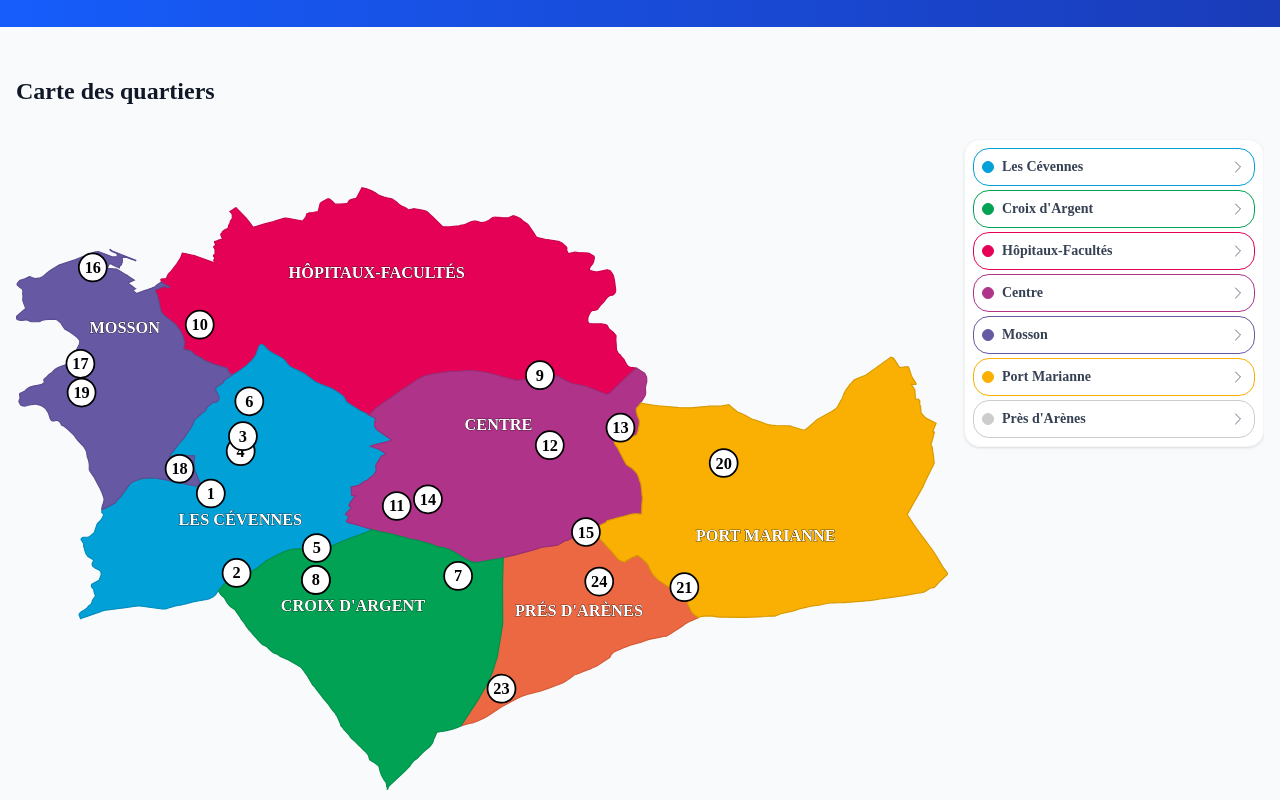
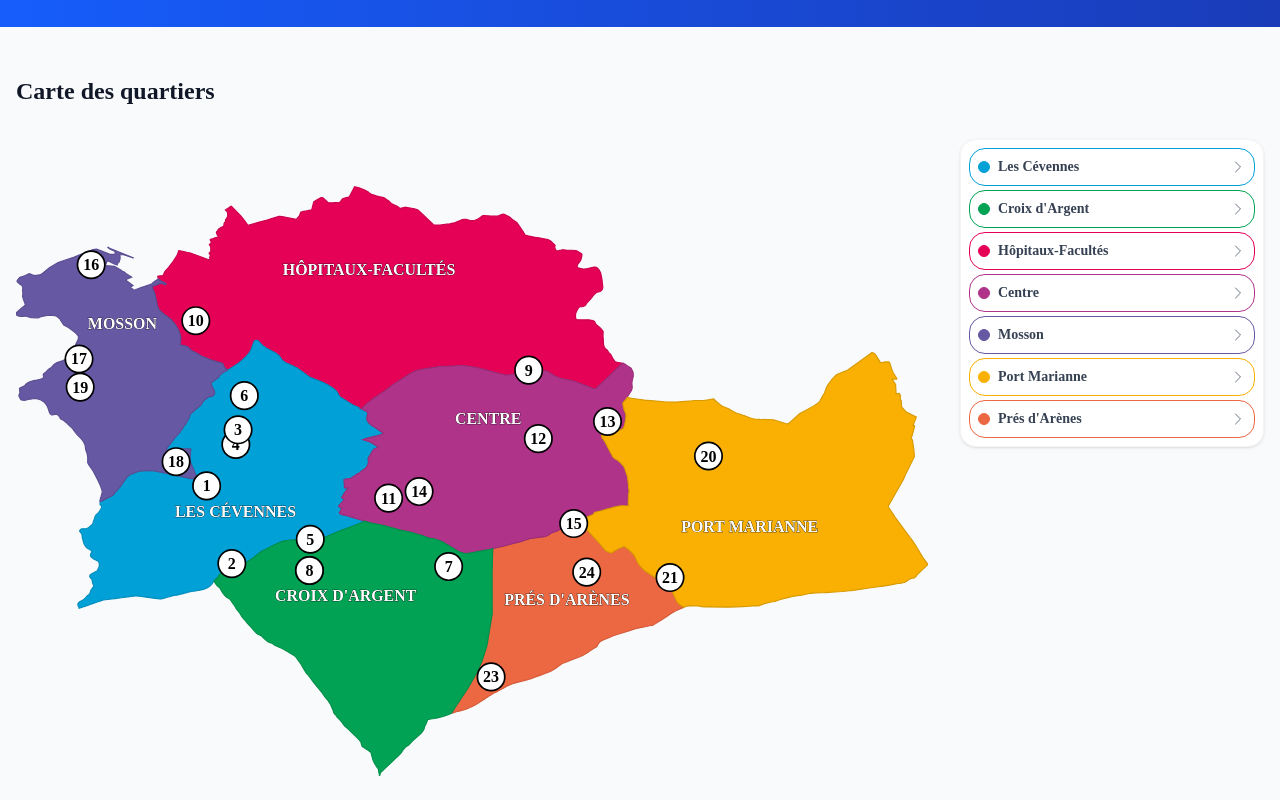
Before and after one commit to sthiefaine/montpellier-maisons-pour-tous, a Next.js app: page / in a window 1280 px wide. Shown: the part 420-1220 px from the top of the page. Built offline with nearby package versions, Linux system fonts and the light colour scheme.

Commit message:
feat(quartier): add map of city

```diff
--- a/app/components/HomepageClient/HeroSection.tsx
+++ b/app/components/HomepageClient/HeroSection.tsx
@@ -4,7 +4,7 @@ import React, { useState, useEffect } from 'react';
 import { StatisticsType } from '@/types';
 import Link from 'next/link';
 import { ArrowRightIcon } from '@heroicons/react/24/outline';
-import QuartierMap from '@/app/components/QuartierMap';
+import QuartierMap from '@/app/components/Maps/QuartierMap';
 import MapSection from './MapSection';
 
 interface HeroSectionProps {
--- a/app/components/HomepageClient/MapSection.tsx
+++ b/app/components/HomepageClient/MapSection.tsx
@@ -1,21 +1,17 @@
-import QuartierMap from '../QuartierMap';
-import MapLegend from '../MapLegend';
+import QuartierMap from '../Maps/QuartierMap';
+import MapLegend from '../Maps/MapLegend';
 
 export default function MapSection() {
   return (
     <section className="w-full bg-gray-50 py-12">
       <div className="container mx-auto px-4">
         <h2 className="text-2xl font-bold text-gray-900 mb-8">Carte des quartiers</h2>
-        <div className="overflow-x-auto">
-          <div className="min-w-fit">
-            <div className="grid grid-cols-4 gap-4">
-              <div className="col-span-3">
-                <QuartierMap />
-              </div>
-              <div className="col-span-1">
-                <MapLegend />
-              </div>
-            </div>
+        <div className="flex flex-col md:flex-row gap-8">
+          <div className="w-full md:w-3/4">
+            <QuartierMap />
+          </div>
+          <div className="w-full md:w-1/4">
+            <MapLegend />
           </div>
         </div>
       </div>
--- a/app/components/MapLegend.tsx
+++ b/app/components/Maps/MapLegend.tsx
@@ -4,64 +4,7 @@ import { useState } from 'react';
 import { QUARTIER_STYLES } from '@/lib/helpers/quartierStyles';
 import mptData from '@/data/mpt.json';
 import { ChevronDownIcon, ChevronRightIcon } from '@heroicons/react/24/outline';
-
-const QUARTIERS = [
-  {
-    name: 'Les Cévennes',
-    mpts: [1, 2, 3, 4, 5, 6],
-  },
-  {
-    name: "Croix d'Argent",
-    mpts: [7, 8],
-  },
-  {
-    name: 'Hôpitaux-Facultés',
-    mpts: [9, 10],
-  },
-  {
-    name: 'Centre',
-    mpts: [11, 12, 13, 14, 15],
-  },
-  {
-    name: 'Mosson',
-    mpts: [16, 17, 18, 19],
-  },
-  {
-    name: 'Port Marianne',
-    mpts: [20, 21],
-  },
-  {
-    name: "Près d'Arènes",
-    mpts: [22, 23, 24],
-  },
-];
-
-const MPT_NUMBERS = [
-  { id: 'mpt-maison-pour-tous-andre-chamson', number: 1 },
-  { id: 'mpt-maison-pour-tous-antoine-de-saint-exupery', number: 2 },
-  { id: 'mpt-maison-pour-tous-fanfonne-guillierme', number: 3 },
-  { id: 'mpt-maison-pour-tous-francois-villon', number: 4 },
-  { id: 'mpt-maison-pour-tous-marcel-pagnol', number: 5 },
-  { id: 'mpt-maison-pour-tous-paul-emile-victor', number: 6 },
-  { id: 'mpt-maison-pour-tous-albert-camus', number: 7 },
-  { id: 'mpt-maison-pour-tous-michel-colucci', number: 8 },
-  { id: 'mpt-maison-pour-tous-albert-dubout', number: 9 },
-  { id: 'mpt-maison-pour-tous-rosa-lee-parks', number: 10 },
-  { id: 'mpt-maison-pour-tous-albertine-sarrazin', number: 11 },
-  { id: 'mpt-maison-pour-tous-frederic-chopin', number: 12 },
-  { id: 'mpt-maison-pour-tous-george-sand', number: 13 },
-  { id: 'mpt-maison-pour-tous-joseph-ricome-et-theatre-gerard-philipe', number: 14 },
-  { id: 'mpt-maison-pour-tous-voltaire', number: 15 },
-  { id: 'mpt-maison-pour-tous-georges-brassens', number: 16 },
-  { id: 'mpt-maison-pour-tous-leo-lagrange', number: 17 },
-  { id: 'mpt-maison-pour-tous-marie-curie', number: 18 },
-  { id: 'mpt-maison-pour-tous-louis-feuillade', number: 19 },
-  { id: 'mpt-maison-pour-tous-melina-mercouri', number: 20 },
-  { id: 'mpt-maison-pour-tous-frida-kahlo', number: 21 },
-  { id: 'mpt-maison-pour-tous-lescoutaire', number: 22 },
-  { id: 'mpt-maison-pour-tous-jean-pierre-caillens', number: 23 },
-  { id: 'mpt-maison-pour-tous-boris-vian', number: 24 },
-];
+import { QUARTIERS, MPT_NUMBERS } from './types';
 
 export default function MapLegend() {
   const [expandedQuartiers, setExpandedQuartiers] = useState<Set<string>>(new Set());
@@ -80,7 +23,7 @@ export default function MapLegend() {
 
   return (
     <div className="bg-white/95 rounded-lg p-2 shadow-sm border border-gray-100">
-      <div className="space-y-1">
+      <div className="space-y-1 max-h-[80vh] overflow-y-auto">
         {QUARTIERS.map(quartier => {
           const style = QUARTIER_STYLES[quartier.name as keyof typeof QUARTIER_STYLES] || {
             fill: '#CCCCCC',
@@ -100,19 +43,19 @@ export default function MapLegend() {
                 className="w-full flex items-center gap-2 p-2 hover:bg-gray-50 transition-colors"
               >
                 <span
-                  className="w-3 h-3 rounded-sm"
+                  className="w-3 h-3 rounded-sm flex-shrink-0"
                   style={{
                     backgroundColor: style.fill,
                     border: `1px solid ${style.fill}`,
                   }}
                 />
-                <span className="font-bold text-sm text-gray-700 flex-1 text-left">
+                <span className="font-bold text-sm text-gray-700 flex-1 text-left truncate">
                   {quartier.name}
                 </span>
                 {isExpanded ? (
-                  <ChevronDownIcon className="w-4 h-4 text-gray-500" />
+                  <ChevronDownIcon className="w-4 h-4 text-gray-500 flex-shrink-0" />
                 ) : (
-                  <ChevronRightIcon className="w-4 h-4 text-gray-500" />
+                  <ChevronRightIcon className="w-4 h-4 text-gray-500 flex-shrink-0" />
                 )}
               </button>
               {isExpanded && (
@@ -128,8 +71,8 @@ export default function MapLegend() {
 
                       return (
                         <div key={mpt.id} className="flex items-center gap-1 text-xs text-gray-600">
-                          <span className="font-medium min-w-[1rem]">{mptNumber}.</span>
-                          <span>{displayName}</span>
+                          <span className="font-medium min-w-[1rem] flex-shrink-0">{mptNumber}.</span>
+                          <span className="truncate">{displayName}</span>
                         </div>
                       );
                     })}
--- /dev/null
+++ b/app/components/Maps/QuartierDetail.tsx
@@ -0,0 +1,106 @@
+'use client';
+
+import { motion, AnimatePresence } from 'framer-motion';
+import { XMarkIcon } from '@heroicons/react/24/outline';
+import { QUARTIER_STYLES } from '@/lib/helpers/quartierStyles';
+import mptData from '@/data/mpt.json';
+import Link from 'next/link';
+import { ArrowTopRightOnSquareIcon } from '@heroicons/react/24/outline';
+import { MPT_NUMBERS, QUARTIERS } from './types';
+
+interface QuartierDetailProps {
+  quartierName: string;
+  onClose: () => void;
+}
+
+export default function QuartierDetail({ quartierName, onClose }: QuartierDetailProps) {
+  const style = QUARTIER_STYLES[quartierName as keyof typeof QUARTIER_STYLES] || {
+    fill: '#CCCCCC',
+    stroke: '#999999',
+    text: '#000000',
+  };
+
+  const quartier = QUARTIERS.find(q => q.name === quartierName);
+  if (!quartier) return null;
+
+  return (
+    <AnimatePresence>
+      <motion.div
+        initial={{ opacity: 0, scale: 0.8 }}
+        animate={{ opacity: 1, scale: 1 }}
+        exit={{ opacity: 0, scale: 0.8 }}
+        transition={{ duration: 0.2 }}
+        className="fixed inset-0 z-50 flex items-center justify-center p-4"
+      >
+        <div
+          className="fixed inset-0 backdrop-blur-sm"
+          onClick={onClose}
+        />
+        <motion.div
+          initial={{ y: 50 }}
+          animate={{ y: 0 }}
+          exit={{ y: 50 }}
+          className="relative bg-white rounded-lg shadow-xl max-w-2xl w-full max-h-[90vh] overflow-y-auto"
+        >
+          <div className="sticky top-0 bg-white p-4 border-b flex justify-between items-center">
+            <div className="flex items-center gap-2">
+              <span
+                className="w-4 h-4 rounded-sm"
+                style={{
+                  backgroundColor: style.fill,
+                  border: `1px solid ${style.fill}`,
+                }}
+              />
+              <h2 className="text-xl font-bold text-gray-900">{quartierName}</h2>
+            </div>
+            <button
+              onClick={onClose}
+              className="text-gray-400 hover:text-gray-600"
+            >
+              <XMarkIcon className="h-6 w-6" />
+            </button>
+          </div>
+          <div className="p-4">
+            <h3 className="text-lg font-semibold text-gray-900 mb-4">Maisons Pour Tous</h3>
+            <div className="grid grid-cols-1 md:grid-cols-2 gap-4">
+              {quartier.mpts.map(mptNumber => {
+                const mpt = mptData.find(
+                  m => MPT_NUMBERS.find(mn => mn.id === m.id)?.number === mptNumber
+                );
+                if (!mpt) return null;
+
+                return (
+                  <div
+                    key={mpt.id}
+                    className="bg-gray-50 rounded-lg p-4 hover:bg-gray-100 transition-colors"
+                  >
+                    <div className="flex items-start justify-between">
+                      <div>
+                        <div className="flex items-center gap-2">
+                          <span className="flex items-center justify-center w-6 h-6 rounded-full bg-white border border-black text-black text-xs font-bold">
+                            {mptNumber}
+                          </span>
+                          <div className="font-medium text-gray-900">
+                            {mpt.name.replace('Maison pour tous ', '')}
+                          </div>
+                        </div>
+                        <div className="text-sm text-gray-500 mt-1">{mpt.address}</div>
+                      </div>
+                      <Link
+                        href={`/maisons-pour-tous/${mpt.slug}`}
+                        className="text-indigo-600 hover:text-indigo-800 flex items-center gap-1"
+                      >
+                        <span className="text-xs">Voir la fiche</span>
+                        <ArrowTopRightOnSquareIcon className="h-3.5 w-3.5" />
+                      </Link>
+                    </div>
+                  </div>
+                );
+              })}
+            </div>
+          </div>
+        </motion.div>
+      </motion.div>
+    </AnimatePresence>
+  );
+}
--- a/app/components/QuartierMap.tsx
+++ b/app/components/Maps/QuartierMap.tsx
@@ -5,18 +5,9 @@ import { QUARTIER_STYLES } from '@/lib/helpers/quartierStyles';
 import mptData from '@/data/mpt.json';
 import quartierData from '@/data/sav/montpellier_quartiers.json';
 import Link from 'next/link';
-import { ArrowTopRightOnSquareIcon } from '@heroicons/react/24/outline';
-
-interface MPT {
-  id: string;
-  name: string;
-  address: string;
-  slug: string;
-  coordinates?: {
-    lat: number;
-    lng: number;
-  };
-}
+import { ArrowTopRightOnSquareIcon, XMarkIcon } from '@heroicons/react/24/outline';
+import QuartierDetail from './QuartierDetail';
+import { MPT, MPT_NUMBERS, QUARTIERS } from './types';
 
 interface QuartierMapProps {
   width?: number;
@@ -46,69 +37,6 @@ interface GeoJSON {
   features: GeoJSONFeature[];
 }
 
-interface MPTWithNumber {
-  id: string;
-  number: number;
-}
-
-const MPT_NUMBERS: MPTWithNumber[] = [
-  { id: 'mpt-maison-pour-tous-andre-chamson', number: 1 },
-  { id: 'mpt-maison-pour-tous-antoine-de-saint-exupery', number: 2 },
-  { id: 'mpt-maison-pour-tous-fanfonne-guillierme', number: 3 },
-  { id: 'mpt-maison-pour-tous-francois-villon', number: 4 },
-  { id: 'mpt-maison-pour-tous-marcel-pagnol', number: 5 },
-  { id: 'mpt-maison-pour-tous-paul-emile-victor', number: 6 },
-  { id: 'mpt-maison-pour-tous-albert-camus', number: 7 },
-  { id: 'mpt-maison-pour-tous-michel-colucci', number: 8 },
-  { id: 'mpt-maison-pour-tous-albert-dubout', number: 9 },
-  { id: 'mpt-maison-pour-tous-rosa-lee-parks', number: 10 },
-  { id: 'mpt-maison-pour-tous-albertine-sarrazin', number: 11 },
-  { id: 'mpt-maison-pour-tous-frederic-chopin', number: 12 },
-  { id: 'mpt-maison-pour-tous-george-sand', number: 13 },
-  { id: 'mpt-maison-pour-tous-joseph-ricome-et-theatre-gerard-philipe', number: 14 },
-  { id: 'mpt-maison-pour-tous-voltaire', number: 15 },
-  { id: 'mpt-maison-pour-tous-georges-brassens', number: 16 },
-  { id: 'mpt-maison-pour-tous-leo-lagrange', number: 17 },
-  { id: 'mpt-maison-pour-tous-marie-curie', number: 18 },
-  { id: 'mpt-maison-pour-tous-louis-feuillade', number: 19 },
-  { id: 'mpt-maison-pour-tous-melina-mercouri', number: 20 },
-  { id: 'mpt-maison-pour-tous-frida-kahlo', number: 21 },
-  { id: 'mpt-maison-pour-tous-lescoutaire', number: 22 },
-  { id: 'mpt-maison-pour-tous-jean-pierre-caillens', number: 23 },
-  { id: 'mpt-maison-pour-tous-boris-vian', number: 24 },
-];
-
-const QUARTIERS = [
-  {
-    name: 'Les Cévennes',
-    mpts: [1, 2, 3, 4, 5, 6],
-  },
-  {
-    name: "Croix d'Argent",
-    mpts: [7, 8],
-  },
-  {
-    name: 'Hôpitaux-Facultés',
-    mpts: [9, 10],
-  },
-  {
-    name: 'Centre',
-    mpts: [11, 12, 13, 14, 15],
-  },
-  {
-    name: 'Mosson',
-    mpts: [16, 17, 18, 19],
-  },
-  {
-    name: 'Port Marianne',
-    mpts: [20, 21],
-  },
-  {
-    name: "Près d'Arènes",
-    mpts: [22, 23, 24],
-  },
-];
-
 export default function QuartierMap({ width = 800, height = 600 }: QuartierMapProps) {
   const svgRef = useRef<SVGSVGElement>(null);
   const [selectedMPT, setSelectedMPT] = useState<{
@@ -118,6 +46,7 @@ export default function QuartierMap({ width = 800, height = 600 }: QuartierMapPr
     address: string;
     slug: string;
   } | null>(null);
+  const [selectedQuartier, setSelectedQuartier] = useState<string | null>(null);
 
   useEffect(() => {
     if (!svgRef.current) return;
@@ -189,6 +118,12 @@ export default function QuartierMap({ width = 800, height = 600 }: QuartierMapPr
       path.setAttribute('fill', style.fill);
       path.setAttribute('stroke', style.stroke);
       path.setAttribute('stroke-width', '1');
+      path.setAttribute('cursor', 'pointer');
+      path.addEventListener('click', () => {
+        console.log('quartierName', quartierName);
+        setSelectedQuartier(quartierName);
+        setSelectedMPT(null);
+      });
       svg.appendChild(path);
 
       const text = document.createElementNS('http://www.w3.org/2000/svg', 'text');
@@ -284,11 +219,21 @@ export default function QuartierMap({ width = 800, height = 600 }: QuartierMapPr
   }, [width, height]);
 
   return (
-    <div className="w-full min-w-[428px] relative">
+    <div className="w-full min-w-[320px] relative">
       {selectedMPT && (
-        <div className="absolute top-4 left-1/2 transform -translate-x-1/2 z-10">
+        <>
+          <div className="fixed inset-0 z-10" onClick={() => setSelectedMPT(null)} />
+          <div className="absolute top-4 left-1/2 transform -translate-x-1/2 z-20">
             <div className="bg-white border border-gray-200 rounded-lg p-3 shadow-xl min-w-[200px]">
-            <div className="text-sm font-semibold text-gray-900 mb-1">{selectedMPT.name}</div>
+              <div className="flex justify-between items-start mb-1">
+                <div className="text-sm font-semibold text-gray-900">{selectedMPT.name}</div>
+                <button
+                  onClick={() => setSelectedMPT(null)}
+                  className="text-gray-400 hover:text-gray-600"
+                >
+                  <XMarkIcon className="h-4 w-4" />
+                </button>
+              </div>
               <div className="text-xs text-gray-500 mb-2">{selectedMPT.address}</div>
               <Link
                 href={`/maisons-pour-tous/${selectedMPT.slug}`}
@@ -299,6 +244,10 @@ export default function QuartierMap({ width = 800, height = 600 }: QuartierMapPr
               </Link>
             </div>
           </div>
+        </>
+      )}
+      {selectedQuartier && (
+        <QuartierDetail quartierName={selectedQuartier} onClose={() => setSelectedQuartier(null)} />
       )}
       <svg ref={svgRef} className="w-full h-auto" preserveAspectRatio="xMidYMid meet" />
     </div>
--- /dev/null
+++ b/app/components/Maps/types.ts
@@ -0,0 +1,78 @@
+export interface MPT {
+  id: string;
+  name: string;
+  address: string;
+  slug: string;
+  coordinates?: {
+    lat: number;
+    lng: number;
+  };
+}
+
+export interface MPTWithNumber {
+  id: string;
+  number: number;
+}
+
+export interface Quartier {
+  name: string;
+  mpts: number[];
+}
+
+export const MPT_NUMBERS: MPTWithNumber[] = [
+  { id: 'mpt-maison-pour-tous-andre-chamson', number: 1 },
+  { id: 'mpt-maison-pour-tous-antoine-de-saint-exupery', number: 2 },
+  { id: 'mpt-maison-pour-tous-fanfonne-guillierme', number: 3 },
+  { id: 'mpt-maison-pour-tous-francois-villon', number: 4 },
+  { id: 'mpt-maison-pour-tous-marcel-pagnol', number: 5 },
+  { id: 'mpt-maison-pour-tous-paul-emile-victor', number: 6 },
+  { id: 'mpt-maison-pour-tous-albert-camus', number: 7 },
+  { id: 'mpt-maison-pour-tous-michel-colucci', number: 8 },
+  { id: 'mpt-maison-pour-tous-albert-dubout', number: 9 },
+  { id: 'mpt-maison-pour-tous-rosa-lee-parks', number: 10 },
+  { id: 'mpt-maison-pour-tous-albertine-sarrazin', number: 11 },
+  { id: 'mpt-maison-pour-tous-frederic-chopin', number: 12 },
+  { id: 'mpt-maison-pour-tous-george-sand', number: 13 },
+  { id: 'mpt-maison-pour-tous-joseph-ricome-et-theatre-gerard-philipe', number: 14 },
+  { id: 'mpt-maison-pour-tous-voltaire', number: 15 },
+  { id: 'mpt-maison-pour-tous-georges-brassens', number: 16 },
+  { id: 'mpt-maison-pour-tous-leo-lagrange', number: 17 },
+  { id: 'mpt-maison-pour-tous-marie-curie', number: 18 },
+  { id: 'mpt-maison-pour-tous-louis-feuillade', number: 19 },
+  { id: 'mpt-maison-pour-tous-melina-mercouri', number: 20 },
+  { id: 'mpt-maison-pour-tous-frida-kahlo', number: 21 },
+  { id: 'mpt-maison-pour-tous-lescoutaire', number: 22 },
+  { id: 'mpt-maison-pour-tous-jean-pierre-caillens', number: 23 },
+  { id: 'mpt-maison-pour-tous-boris-vian', number: 24 },
+];
+
+export const QUARTIERS: Quartier[] = [
+  {
+    name: 'Les Cévennes',
+    mpts: [1, 2, 3, 4, 5, 6],
+  },
+  {
+    name: "Croix d'Argent",
+    mpts: [7, 8],
+  },
+  {
+    name: 'Hôpitaux-Facultés',
+    mpts: [9, 10],
+  },
+  {
+    name: 'Centre',
+    mpts: [11, 12, 13, 14, 15],
+  },
+  {
+    name: 'Mosson',
+    mpts: [16, 17, 18, 19],
+  },
+  {
+    name: 'Port Marianne',
+    mpts: [20, 21],
+  },
+  {
+    name: "Prés d'Arènes",
+    mpts: [22, 23, 24],
+  },
+];
```
Lines whose indentation alone changed are shown as unchanged.
